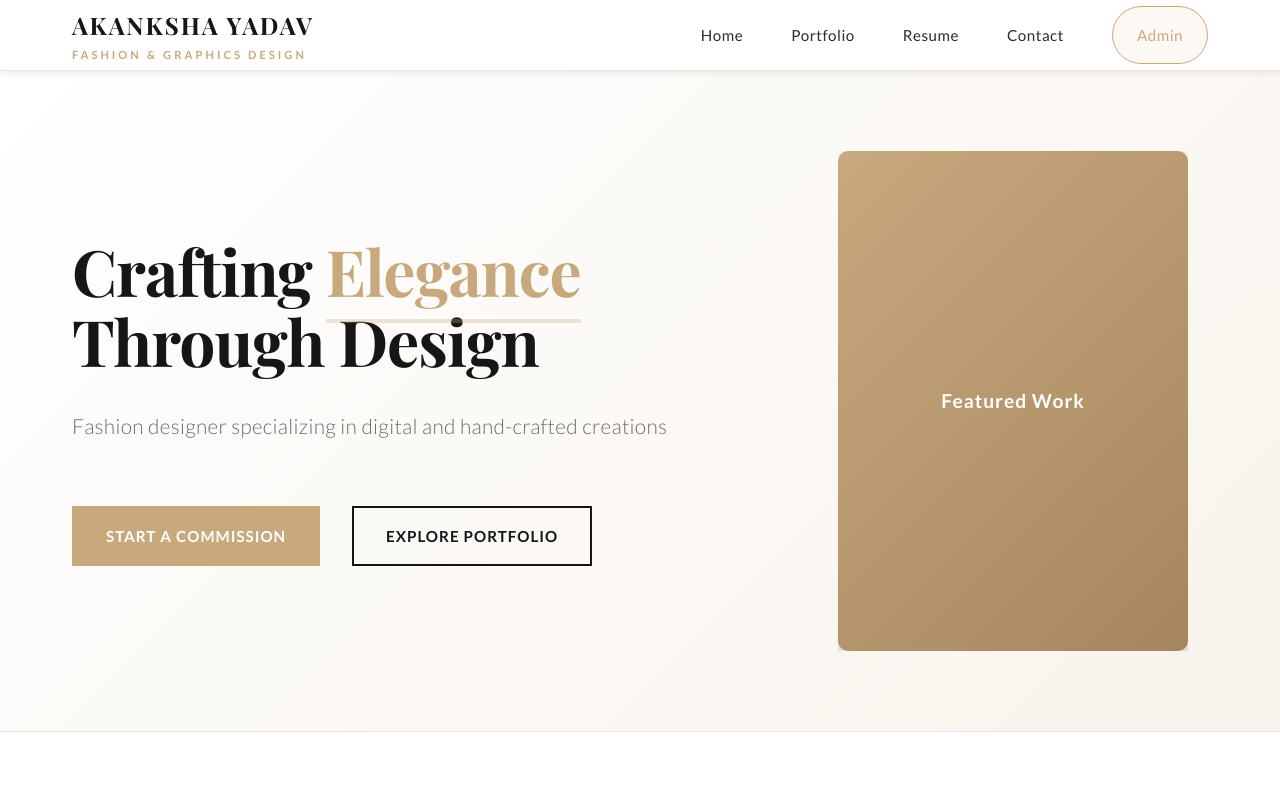
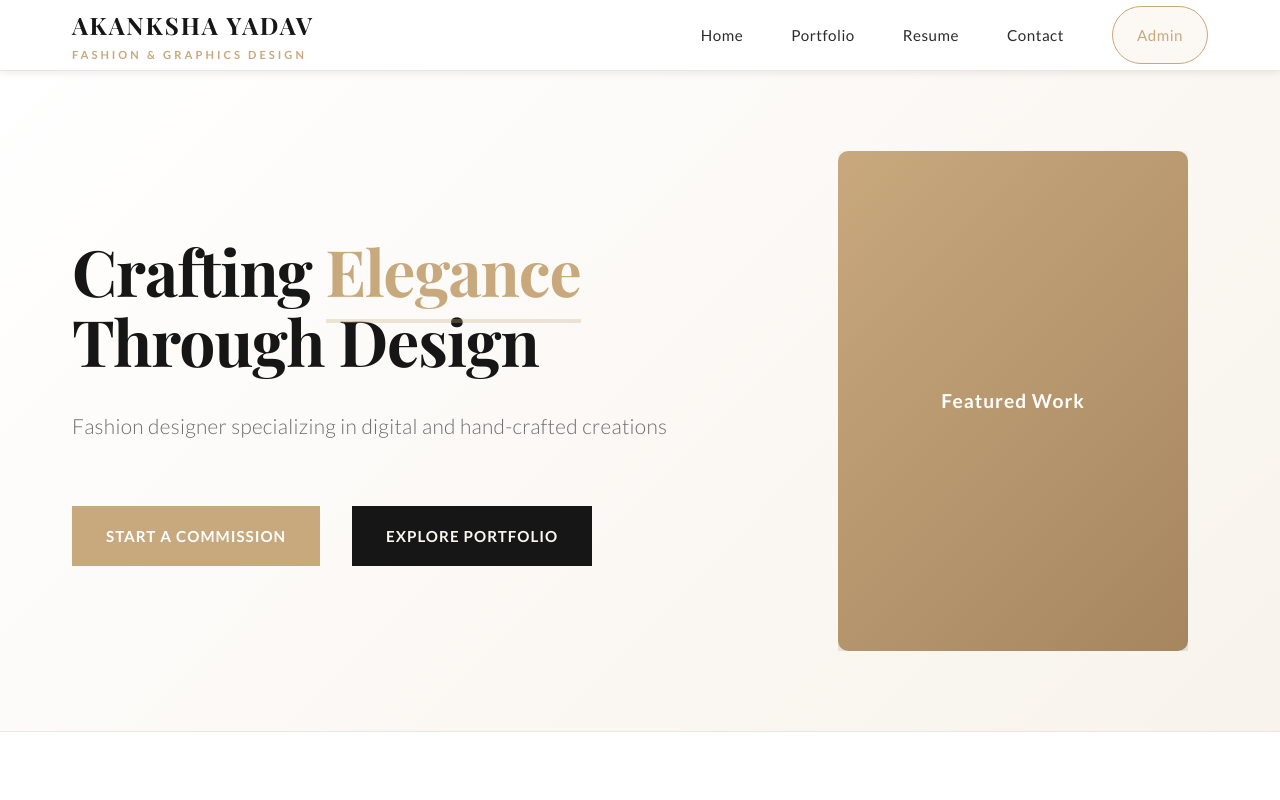
Before and after one commit to DevaaPP/fashion-portfolio-project, a React (Vite) app in the folder frontend/: page / in a window 1280 px wide. Shown: the top 800 px of the page. Built offline with nearby package versions, Linux system fonts and the light colour scheme; no server answers.

Commit message:
colouring Fixes

```diff
--- a/frontend/src/assets/styles/index.css
+++ b/frontend/src/assets/styles/index.css
@@ -126,18 +126,18 @@ a:hover {
 }
 
 .btn-secondary:hover {
-  background-color: var(--accent-dark);
+  background-color: transparent;
   border-color: var(--accent-dark);
 }
 
 .btn-outline {
-  background-color: transparent;
-  color: var(--primary);
+  background-color: var(--primary);
+  color: var(--secondary);
   border: 2px solid var(--primary);
 }
 
 .btn-outline:hover {
-  background-color: var(--primary);
+  background-color: transparent;
   color: var(--white);
 }
 
--- a/frontend/src/pages/Home.jsx
+++ b/frontend/src/pages/Home.jsx
@@ -29,7 +29,7 @@ const Home = () => {
 
         const works = response.data.portfolio;
         setHeroWork(works[0]);
-        setFeaturedWork(works.slice(1)); // Show top featured works on homepage
+        setFeaturedWork(works.slice(0)); // Show top featured works on homepage
         if (featured.length > 0) {
           setHeroWork(featured[0]);
         }
```
